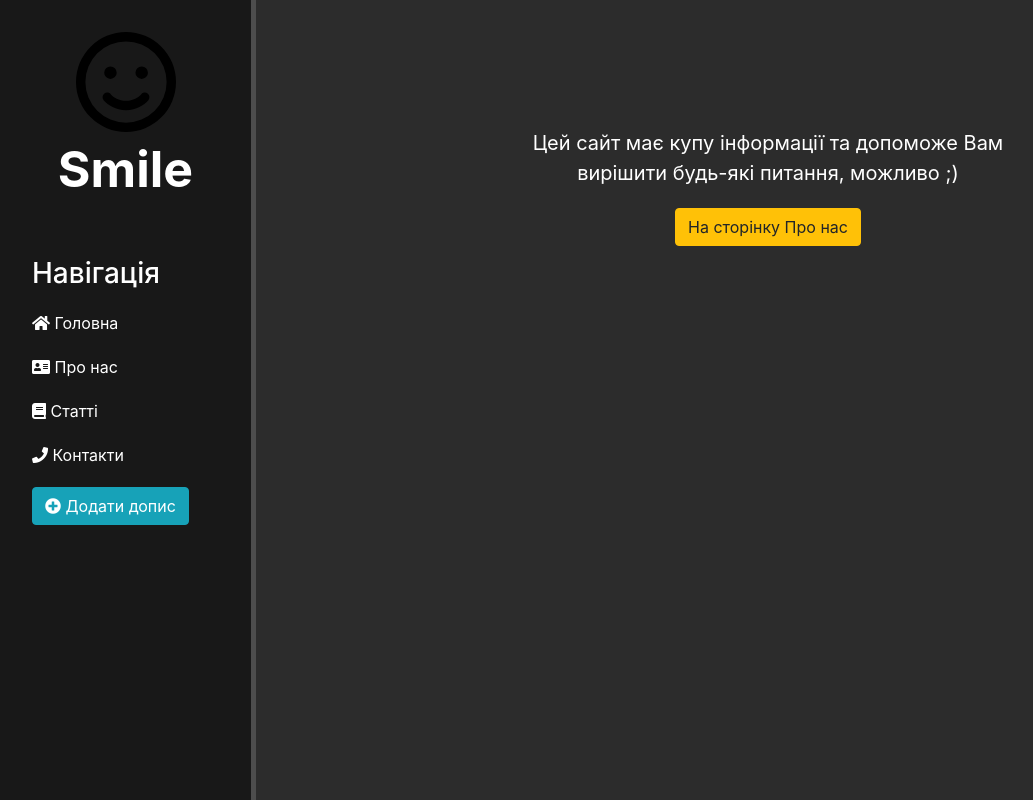
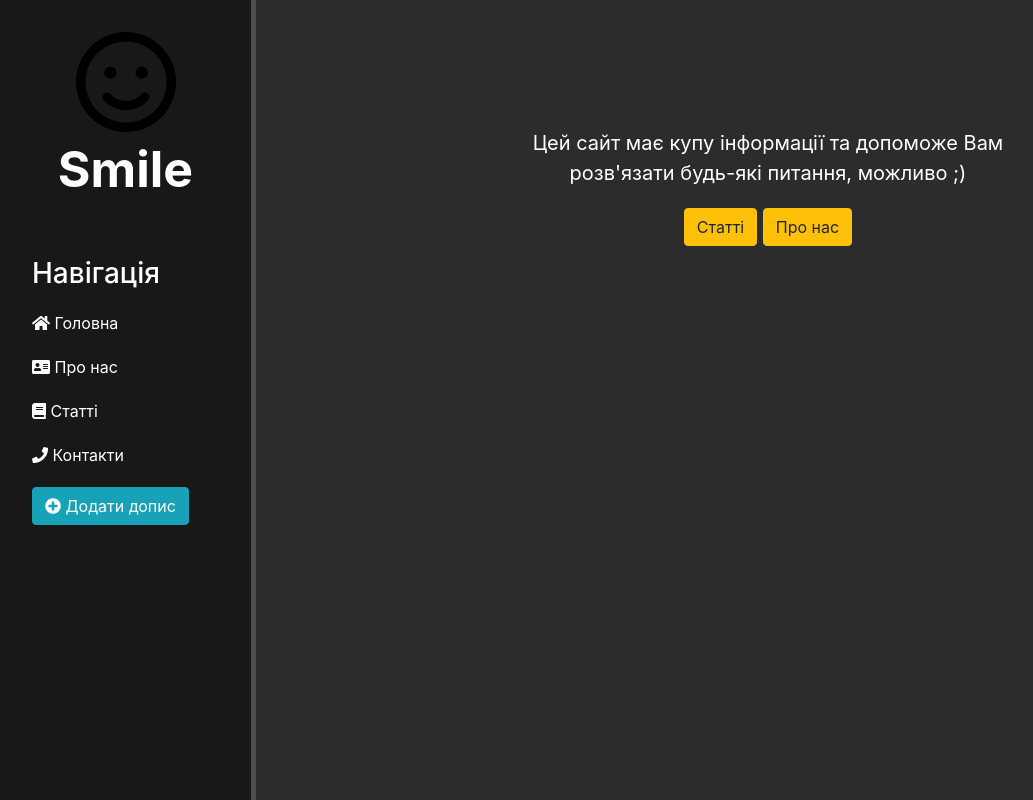
Before and after one commit to NazarKovtun/web_app, a Django app: template web_app/my_site/main/templates/main/index.html in a window 1280 px wide. Shown: the whole page, without its empty margins (0-1033 px from the left). Run offline with Django 5.2, Linux system fonts and the light colour scheme; the template is opened without the code that fills it, so the values that code supplies are empty; some libraries are stand-ins or nearby versions.

Commit message:
Update index.html: Add button "Статті" and change desc

```diff
--- a/web_app/my_site/main/templates/main/index.html
+++ b/web_app/my_site/main/templates/main/index.html
@@ -6,8 +6,9 @@
     <div class="features">
         <h1>{{ title }}</h1>
         <div class="content-block">
-            <p>Цей сайт має купу інформації та допоможе Вам вирішити будь-які питання, можливо ;)</p>
-            <a href="{% url 'about' %}"><button class="btn btn-warning">На сторінку Про нас</button></a>
+            <p>Цей сайт має купу інформації та допоможе Вам розв'язати будь-які питання, можливо ;)</p>
+            <a href="{% url 'news_home' %}"><button class="btn btn-warning">Статті</button></a>
+            <a href="{% url 'about' %}"><button class="btn btn-warning">Про нас</button></a>
         </div>
 
         {% for el in values %}
```
